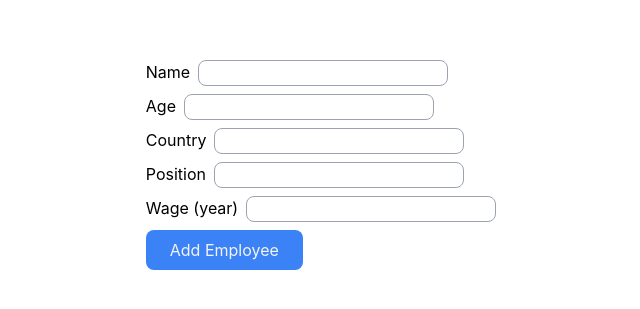
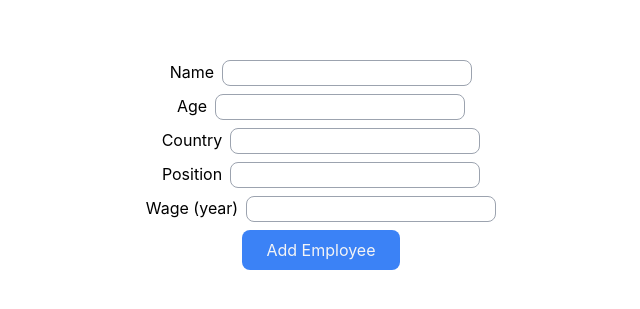
Before and after one commit to ygg-m/crud-react-mysql-node, a React (Create React App) app in the folder client/: page / in a window 1280 px wide. Shown: the part 235-544 px from the top of the page, without its empty margins (319-959 px from the left). Built offline with nearby package versions, Linux system fonts and the light colour scheme.

Commit message:
style: center

```diff
--- a/client/src/App.jsx
+++ b/client/src/App.jsx
@@ -23,7 +23,7 @@ function App() {
 
   return (
     <div className="grid place-items-center w-screen h-screen">
-      <div className="grid gap-2">
+      <div className="grid gap-2 place-items-center">
         <div className="flex gap-2">
           <label>Name</label>
           <input
```
